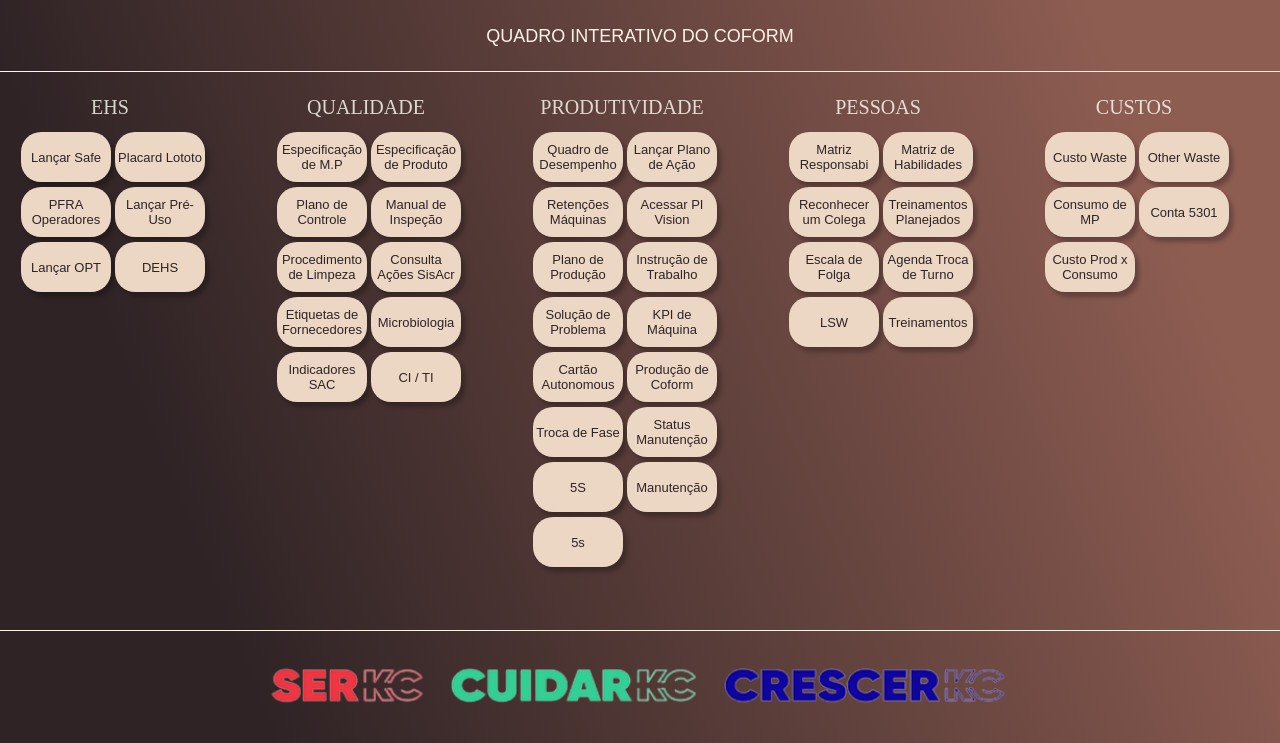
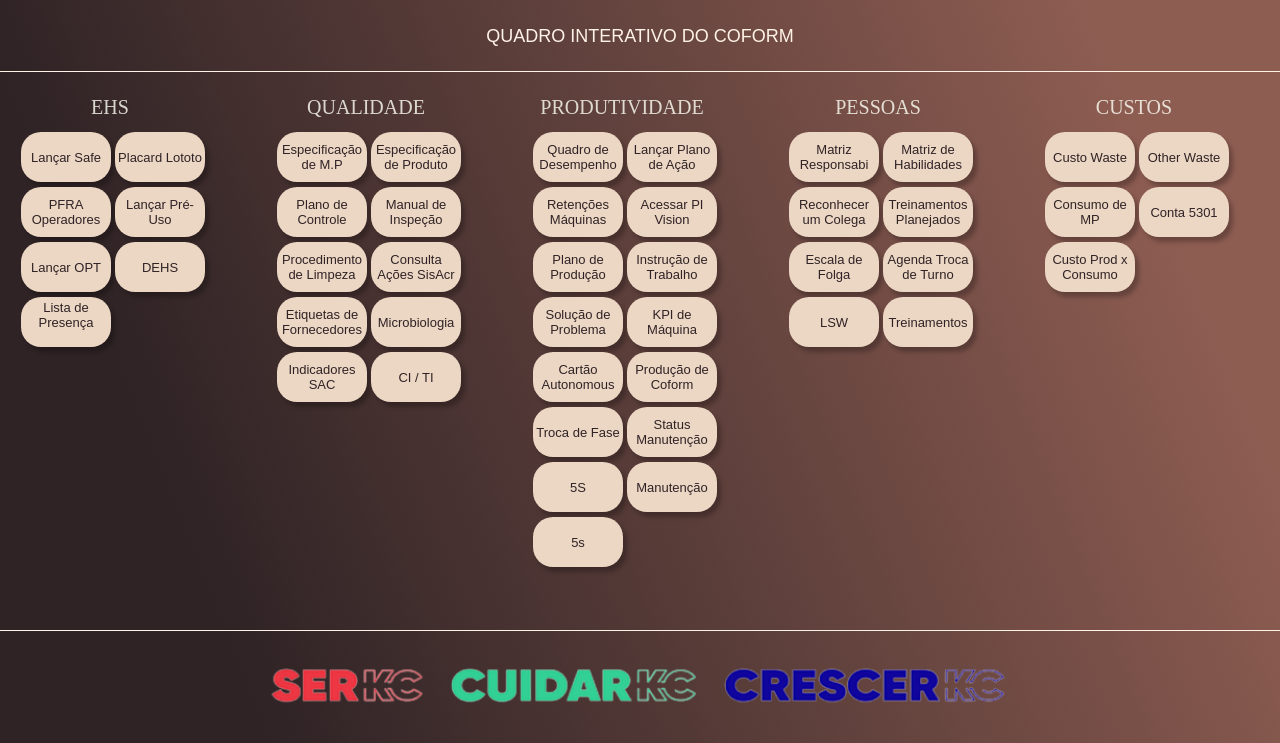
Before and after one commit to l24427/MelhoriaContinua_CM, a plain HTML site: page index.html in a window 1280 px wide. Shown: the part 118-861 px from the top of the page. Drawn offline with Linux system fonts and the light colour scheme.

Commit message:
Update index.html

```diff
--- a/index.html
+++ b/index.html
@@ -59,6 +59,9 @@
                 <a href="https://kimberlyclark.sharepoint.com/Sites/H945/Suzano/Forms/AllItems.aspx?id=%2FSites%2FH945%2FSuzano%2FSEGURAN%C3%87A%2FDialogo%20de%20Seguran%C3%A7a%20e%20Meio%20Ambiente&viewid=c20eff85%2Daf0a%2D4b76%2Dab1f%2D5816f085532c&ovuser=fee2180b%2D69b6%2D4afe%2D9f14%2Dccd70bd4c737%2Cpaulo%2Ejunior3%40kcc%2Ecom&OR=Teams%2DHL&CT=1743445613509&clickparams=eyJBcHBOYW1lIjoiVGVhbXMtRGVza3RvcCIsIkFwcFZlcnNpb24iOiI0OS8yNTAzMDIwMTAxMCIsIkhhc0ZlZGVyYXRlZFVzZXIiOmZhbHNlfQ%3D%3D"> <button
                         class="Conteudo-principal-escrito-botao" style="text-decoration:none" target="_blank">DEHS
                         </button></a>
+                <a href="Kimberly-Clark Planta Suzano - Suzano - LP - Todos os Documentos"> <button
+                        class="Conteudo-principal-escrito-botao" style="text-decoration:none" target="_blank">Lista de Presença
+                        </button></a>
             </div>
 
             <div>
```
